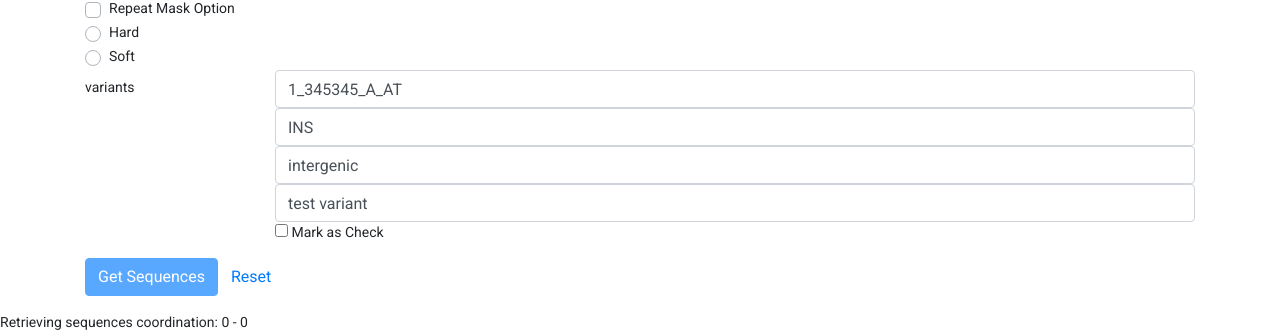
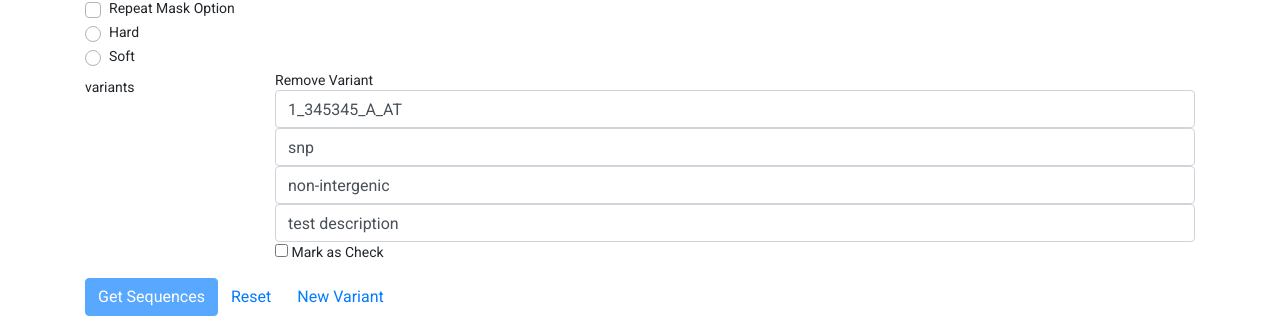
Before and after one commit to noderboarder/angular-spa, an Angular app: page /params in a window 1280 px wide. Shown: the part 500-834 px from the top of the page. Built offline with nearby package versions, Linux system fonts and the light colour scheme.

Commit message:
add and remove done

```diff
--- a/src/app/paramsforseqs/paramsforseqs.component.html
+++ b/src/app/paramsforseqs/paramsforseqs.component.html
@@ -47,7 +47,7 @@
       <div class="col-sm-10" formArrayName="variants">
         <!--        여기 array에서는 control을 사용했다. group을 쓸수도 있음: formname.controls.array이름-->
         <div *ngFor="let variant of seqqueryparametersForm.controls.variants['controls']; let i = index" [formGroupName]="i">
-        <!--          <a [routerLink] (click)="removeVariant(i)">remove</a>-->
+          <a [routerLink] (click)="removeVariant(i)">Remove Variant</a>
           <input class="form-control" type="text" formControlName="variantId" id="variant{{i}}">
           <input class="form-control" type="text" formControlName="variantType" id="variant{{i}}">
           <input class="form-control" type="text" formControlName="variantRegion" id="variant{{i}}">
@@ -70,6 +70,7 @@
       <div class="col-sm-10">
         <button type="submit" class="btn btn-primary" [disabled]="!seqqueryparametersForm.valid">Get Sequences</button>
         <button type="submit" class="btn btn-link" (click)="resetForm()">Reset</button>
+        <button type="submit" class="btn btn-link" (click)="addNewVariant()">New Variant</button>
       </div>
     </div>
   </form>
--- a/src/app/paramsforseqs/paramsforseqs.component.ts
+++ b/src/app/paramsforseqs/paramsforseqs.component.ts
@@ -1,5 +1,5 @@
 import { Component, OnInit } from '@angular/core';
-import { FormGroup, FormControl, FormBuilder, Validators} from '@angular/forms';
+import {FormGroup, FormControl, FormBuilder, Validators, FormArray} from '@angular/forms';
 
 @Component({
   selector: 'app-paramsforseqs',
@@ -49,6 +49,14 @@ export class ParamsforseqsComponent implements OnInit {
           variantDescription: ['test variant'],
           variantCheck: ['', Validators.requiredTrue]
         })
+        // 보통은 이렇게 multiple group으로 in array에 생성
+        // ,this.formBuilder.group({
+        //   geneId: ['1_345345_A_AT'],
+        //   geneType: ['INS'],
+        //   geneRegion: ['intergenic'],
+        //   geneDescription: ['test variant'],
+        //   geneCheck: ['', Validators.requiredTrue]
+        // })
       ])
       // 실험2
       //   variants: this.formBuilder.array([
@@ -70,13 +78,32 @@ export class ParamsforseqsComponent implements OnInit {
       endingPosition: 0,
       spacing: 1000,
       threshold: 100,
-      variantType: 'intergenic'
-      // maskOptionYn: true,
+      variantType: 'intergenic',
+      maskOptionYn: true,
       // maskOption: 'hard'
     });
   }
 
   ngOnInit(): void {
+
+    // nested array 접근 (값, 길이, 세부항목)
+    console.log(this.seqqueryparametersForm.get('variants').value);
+    console.log(this.seqqueryparametersForm.get('variants').value.length);
+    console.log(this.seqqueryparametersForm.get('variants').value[0].variantDescription);
+    // 초기화 [] 배열 표기 주의하기
+    this.seqqueryparametersForm.get('variants').setValue([{
+      variantCheck: false,
+      variantDescription: ['test description'],
+      variantId: ['1_345345_A_AT'],
+      variantRegion: ['non-intergenic'],
+      variantType: ['snp']
+    }]);
+
+    // 전체 reset
+    // this.seqqueryparametersForm.reset();
+    // array만 reset
+    // this.seqqueryparametersForm.get('variants').reset();
+
     // valueChnages: keyup triggered
     this.seqqueryparametersForm.get('siteName').valueChanges.subscribe(data => {
       console.log(data);
@@ -144,12 +171,28 @@ export class ParamsforseqsComponent implements OnInit {
     this.seqqueryparametersForm.reset();
     this.defaultSet();
   }
+
+  get variants(){
+    return this.seqqueryparametersForm.get('variants') as FormArray;
+  }
   // dynamic inputbox
-  // addVariantType(){
-  //
-  //
-  // }
-  // removeVariant(i){
-  //
-  // }
+  addNewVariant(){
+    const variantLength = this.seqqueryparametersForm.get('variants').value.length;
+
+    console.log('::::::::::' + variantLength);
+    // 먼저 위 get variants에서 form array값을 가져온다.
+    const newVariant = this.formBuilder.group({
+      variantId: [variantLength + 1],
+      variantType: [''],
+      variantRegion: [''],
+      variantDescription: [''],
+      variantCheck: ['', Validators.requiredTrue]
+    });
+
+    this.variants.push(newVariant);
+  }
+  removeVariant(variantId){
+    console.log('clicked!!!!!!!!!!!!!!!!!!!!' + variantId);
+    this.variants.removeAt(variantId);
+  }
 }
```
